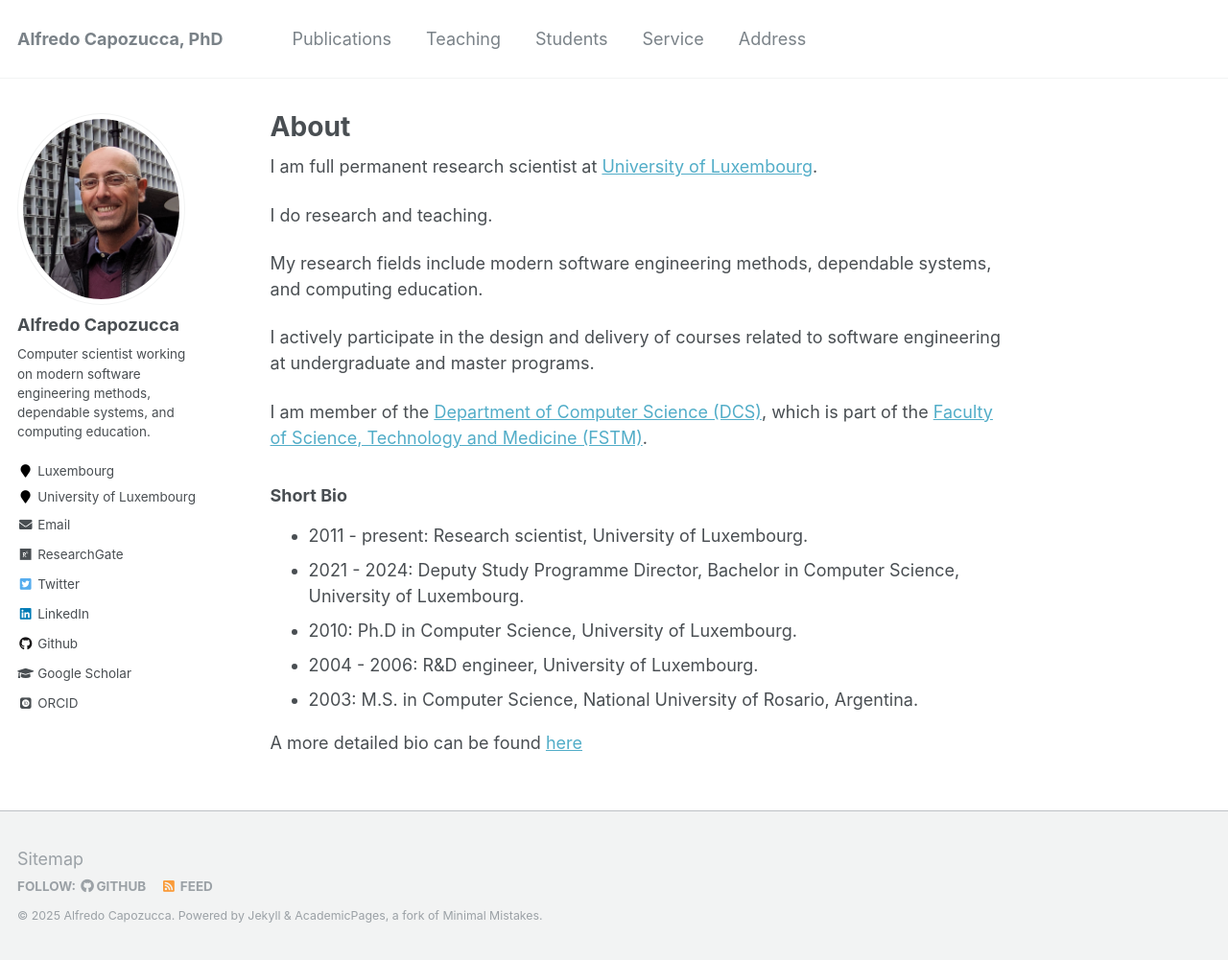
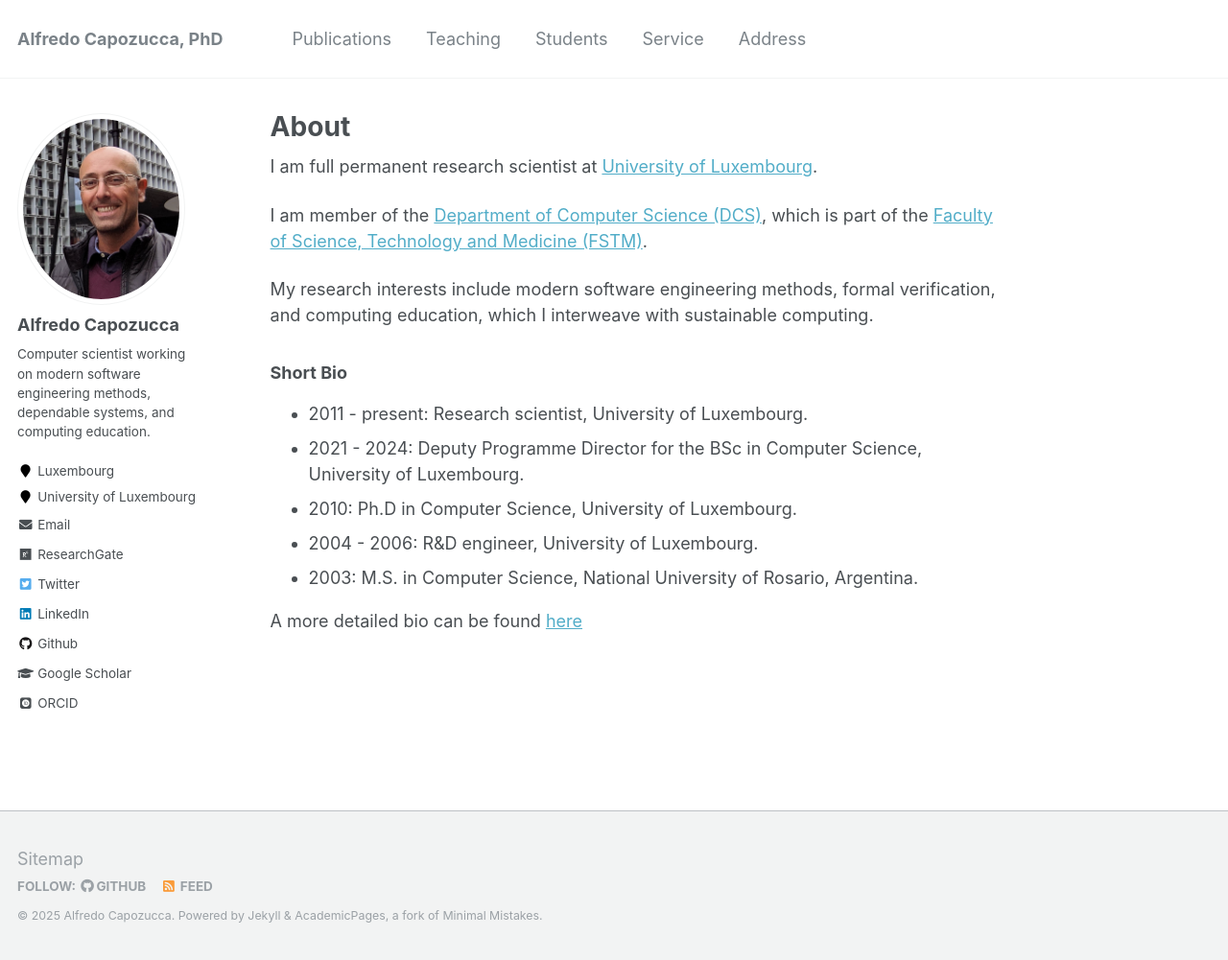
Before and after one commit to acapozucca/acapozucca.github.io, a Jekyll site: the page built from _pages/about.md, in a window 1280 px wide and 1001 px high. Shown: the whole window at 96% size. Built offline with Jekyll 4.4.1, drawn with Linux system fonts in a browser that asks for light colours; some web fonts are replaced.

Commit message:
Update about.md

```diff
--- a/_pages/about.md
+++ b/_pages/about.md
@@ -10,19 +10,14 @@ redirect_from:
 
 I am full permanent research scientist at [University of Luxembourg](https://www.uni.lu).
 
-I do research and teaching.
-
-My research fields include modern software engineering methods, dependable systems, and computing education.
-
-I actively participate in the design and delivery of courses related to software engineering at undergraduate and master programs.
-
 I am member of the [Department of Computer Science (DCS)](https://dcs.uni.lu), which is part of the [Faculty of Science, Technology and Medicine (FSTM)](https://wwwen.uni.lu/fstm).
 
+My research interests include modern software engineering methods, formal verification, and computing education, which I interweave with sustainable computing.
 
 ###   Short Bio
 
 * 2011 - present: Research scientist, University of Luxembourg.
-* 2021 - 2024: Deputy Study Programme Director, Bachelor in Computer Science, University of Luxembourg.
+* 2021 - 2024: Deputy Programme Director for the BSc in Computer Science, University of Luxembourg.
 * 2010: Ph.D in Computer Science, University of Luxembourg.
 * 2004 - 2006: R&D engineer, University of Luxembourg.
 * 2003: M.S. in Computer Science, National University of Rosario, Argentina.
```
